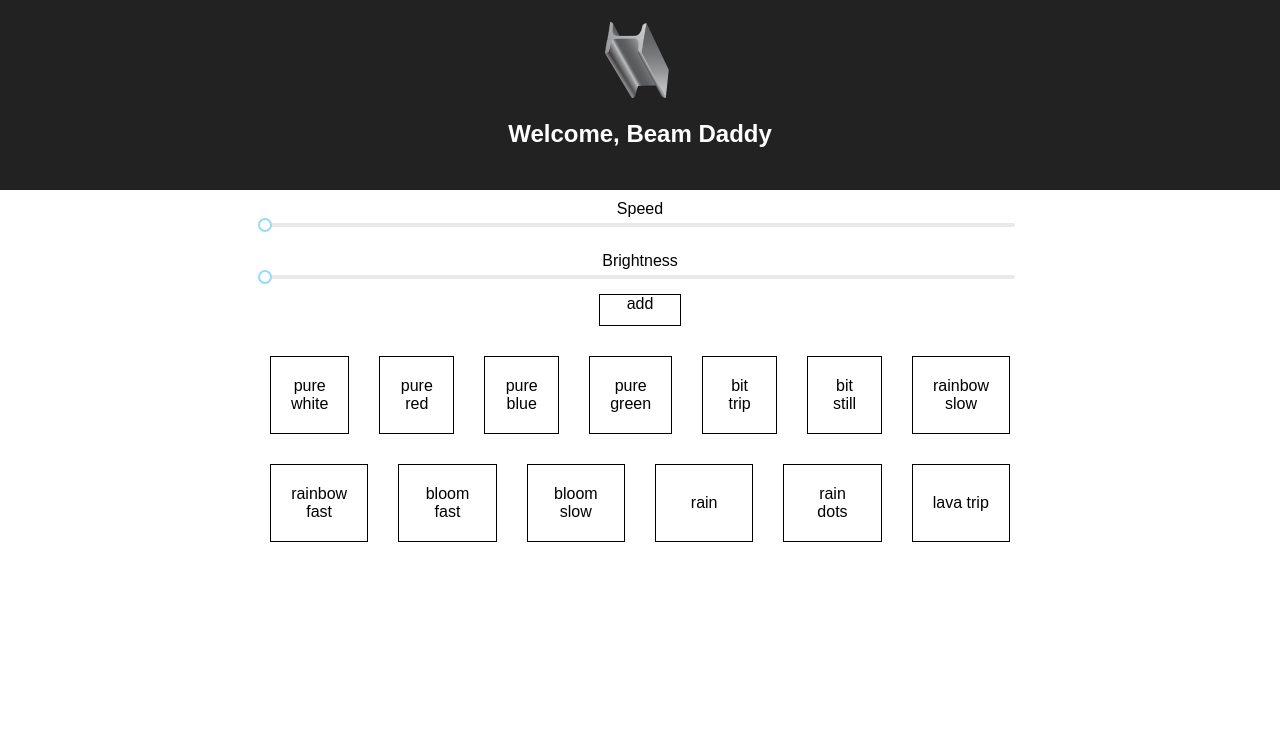
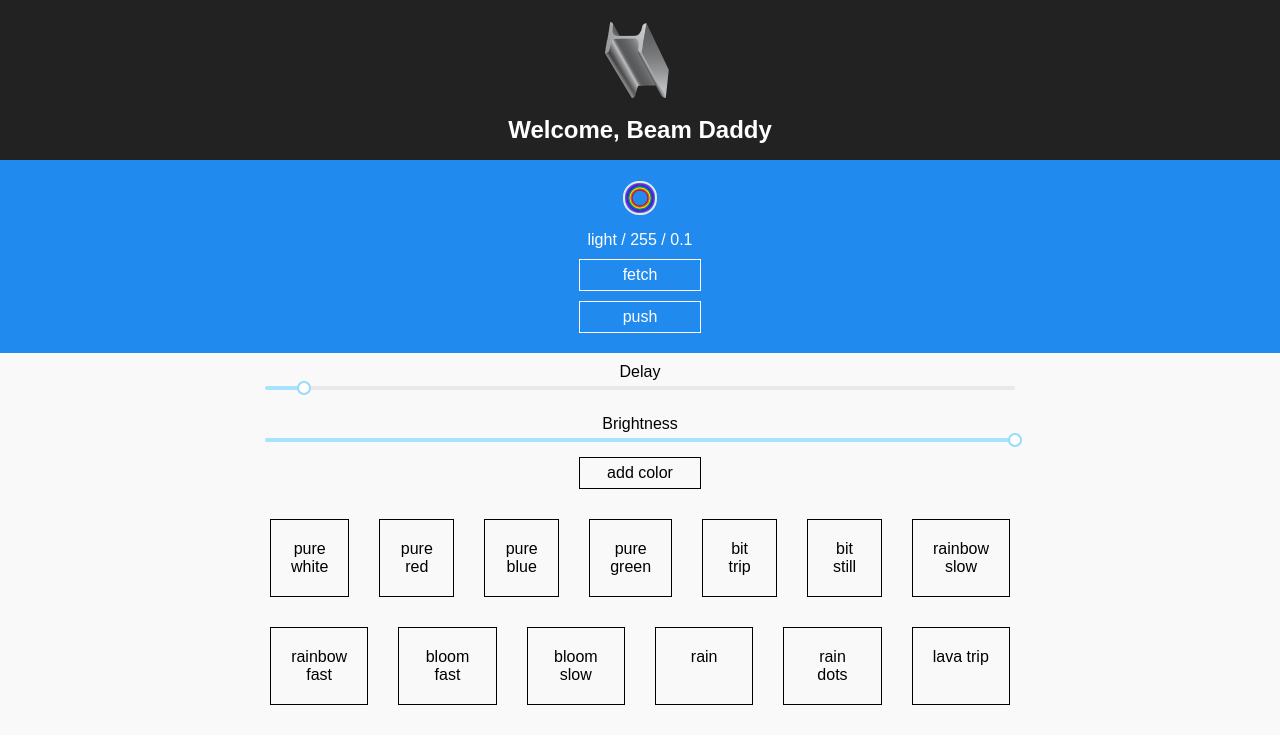
Before and after one commit to rblakemesser/beamdaddy, a React (Create React App) app: page / in a window 1280 px wide. Shown: the top 744 px of the page. Built offline with nearby package versions, Linux system fonts and the light colour scheme.

Commit message:
lol proof of concept

```diff
--- a/package.json
+++ b/package.json
@@ -10,7 +10,8 @@
     "react-dom": "^16.0.0",
     "react-redux": "^5.0.6",
     "react-scripts": "1.0.17",
-    "redux": "^3.7.2"
+    "redux": "^3.7.2",
+    "redux-thunk": "^2.2.0"
   },
   "scripts": {
     "start": "react-scripts start",
--- a/src/App.css
+++ b/src/App.css
@@ -1,17 +1,20 @@
 .App {
   text-align: center;
+  background-color: #F9F9F9;
 }
 
 .App-logo {
   animation: App-logo-spin infinite 20s linear;
   height: 80px;
+  margin-top: 20px;
 }
 
 .App-header {
   background-color: #222;
-  height: 150px;
-  padding: 20px;
   color: white;
+
+  display: flex;
+  flex-direction: column;
 }
 
 .App-title {
--- a/src/App.js
+++ b/src/App.js
@@ -2,6 +2,7 @@ import React, { Component } from 'react';
 import beam from './beam.svg';
 import BeamPresetsMenu from './BeamPresetsMenu';
 import BeamSlider from './BeamSlider';
+import BeamStatus from './BeamStatus';
 import ColorList from './ColorList';
 import './App.css';
 
@@ -13,11 +14,12 @@ class App extends Component {
         <header className="App-header">
           <img src={beam} className="App-logo" alt="logo" />
           <h1 className="App-title">Welcome, Beam Daddy</h1>
+          <BeamStatus />
         </header>
 
         <div style={{maxWidth: '800px', display: 'flex', flexDirection: 'column', alignSelf: 'center'}}>
-          <BeamSlider label="Speed" min={1} max={20} />
-          <BeamSlider label="Brightness" min={0} max={255} />
+          <BeamSlider attrName="delay" label="Delay" min={1} max={20} />
+          <BeamSlider attrName="brightness" label="Brightness" min={0} max={255} />
           <ColorList />
 
           <BeamPresetsMenu />
--- a/src/BeamPresetsMenu.js
+++ b/src/BeamPresetsMenu.js
@@ -1,4 +1,7 @@
 import React, { Component } from 'react';
+import config from './config';
+import { connect } from 'react-redux';
+import { setBeam } from './actions';
 
 
 const buttonConfigs = [
@@ -93,28 +96,30 @@ const buttonConfigs = [
 
 class BeamPreset extends Component {
   onClick(e) {
-    fetch('https://blendra.ngrok.io', {
-      method: 'POST',
-      headers: {
-        'Content-Type': 'application/json'
-      },
-      body: JSON.stringify({
-        animation: this.props.animation,
-        colors: this.props.colors,
-        delay: this.props.delay,
-        brightness: this.props.brightness,
-      })
-    })
+    this.props.setBeam();
   }
 
   render() {
     return (
-      <div onClick={e => this.onClick(e)} style={{'flex': 1, 'padding': '20px', 'margin': '15px', 'border': '1px solid black', 'alignContent': 'center', 'justifyContent': 'center'}}>
+      <div onClick={e => this.onClick(e)} style={{'flex': 1, 'padding': '20px', 'margin': '15px', 'border': '1px solid black', flexDirection: 'column', 'justifyContent': 'center'}}>
         {this.props.name}
       </div>
     );
   }
 }
+
+
+BeamPreset = connect(
+  state => ({}),
+  (dispatch, ownProps) => ({
+    setBeam: () => dispatch(setBeam(
+      ownProps.delay,
+      ownProps.brightness,
+      ownProps.animation,
+      ownProps.colors
+    ))
+  })
+)(BeamPreset)
 
 
 export default class BeamPresetsMenu extends Component {
--- a/src/BeamSlider.js
+++ b/src/BeamSlider.js
@@ -1,27 +1,48 @@
 import React, { Component } from 'react';
+import { connect } from 'react-redux';
 import Slider from 'rc-slider';
 import _ from 'lodash';
 import 'rc-slider/assets/index.css';
+import { changeAttribute } from './actions';
 
 
 class BeamSlider extends Component {
 
   onSliderChange(newVal) {
-    console.log(newVal);
+    if (this.props.attrName === 'delay') {
+      newVal /= 20;
+    }
+
+    this.props.changeAttribute(newVal);
   }
 
   render() {
+    let val = this.props.attrName === 'delay' ? this.props.delay : this.props.brightness;
+    if (this.props.attrName === 'delay') {
+      val *= 20;
+    }
+
     return (
       <div style={{margin: '10px 25px'}}>
         <div>{this.props.label}</div>
         <Slider
           min={this.props.min}
           max={this.props.max}
-          onChange={_.throttle(newVal => this.onSliderChange(newVal), 1000)}
+          value={val}
+          onChange={newVal => this.onSliderChange(newVal)}
         />
       </div>
     );
   }
 }
 
+
+BeamSlider = connect(
+  state => ({delay: state.beamState.delay, brightness: state.beamState.brightness}),
+  (dispatch, ownProps) => ({
+    changeAttribute: newVal => dispatch(changeAttribute(ownProps.attrName, newVal))
+  })
+)(BeamSlider);
+
+
 export default BeamSlider;
--- /dev/null
+++ b/src/BeamStatus.js
@@ -0,0 +1,90 @@
+import React, { Component } from 'react';
+import { connect } from 'react-redux';
+import _ from 'lodash';
+import { getStatus, setBeam, postState } from './actions';
+import rainbow from './rainbow.svg';
+
+
+class CurrentColor extends Component {
+  render() {
+    return (
+      <div style={{
+        backgroundColor: this.props.color,
+        height: '30px',
+        width: '30px',
+        borderRadius: '16px',
+        border: '2px solid #eaeaea',
+        margin: '1px'
+      }}></div>
+    );
+  }
+}
+
+
+class CurrentColors extends Component {
+  renderRainbow() {
+    return <img style={{border: '2px solid #eaeaea', height: '30px', width: '30px', borderRadius: '16px', margin: '1px'}} src={rainbow} />;
+  }
+
+  render() {
+    return (
+      <div style={{
+        display: 'flex', flexDirection: 'row',
+        justifyContent: 'center', alignItems: 'center'
+      }}>
+        {this.props.colors.map((c, n) => {
+          return <CurrentColor key={n} color={c} />;
+        })}
+        {this.props.colors.length ? '' : this.renderRainbow()}
+      </div>
+    );
+  }
+}
+
+
+class BeamStatus extends Component {
+  onFetch(e) {
+    e.preventDefault();
+    getStatus().then(s => {
+      return this.props.setBeam(s.delay, s.brightness, s.animation, s.colors);
+    })
+  }
+
+  onPush(e) {
+    e.preventDefault();
+    postState({
+      delay: this.props.delay,
+      brightness: this.props.brightness,
+      animation: this.props.animation,
+      colors: this.props.colors
+    })
+  }
+
+  render() {
+    return (
+      <div style={{
+        display: 'flex', flexDirection: 'column',
+        justifyContent: 'center', alignItems: 'center',
+        backgroundColor: '#208aee', paddingTop: '20px', paddingBottom: '20px'
+      }}>
+        <CurrentColors colors={this.props.colors} />
+        <div style={{marginTop: '15px'}}>
+          {this.props.animation} / {this.props.brightness} / {this.props.delay}
+        </div>
+        <div onClick={e => this.onFetch(e)} style={{width: '120px', height: '30px', border: '1px solid white', display: 'flex', justifyContent: 'center', alignItems: 'center', marginTop: '10px'}}>fetch</div>
+        <div onClick={e => this.onPush(e)} style={{width: '120px', height: '30px', border: '1px solid white', display: 'flex', justifyContent: 'center', alignItems: 'center', marginTop: '10px'}}>push</div>
+      </div>
+    );
+  }
+}
+
+
+BeamStatus = connect(
+  state => (state.beamState),
+  (dispatch, ownProps) => ({
+    setBeam: (delay, brightness, animation, colors) => dispatch(setBeam(delay, brightness, animation, colors))
+  })
+)(BeamStatus);
+
+
+export default BeamStatus;
--- a/src/ColorList.js
+++ b/src/ColorList.js
@@ -2,19 +2,33 @@ import React, { Component } from 'react';
 import { HuePicker } from 'react-color';
 import { connect } from 'react-redux';
 
-import { addColor, removeColor } from './actions';
+import { addColor, removeColor, changeColor } from './actions';
 
 
 class ColorItem extends Component {
+
+  onChange(newColor) {
+    if (this.props.color !== newColor.hex) {
+      this.props.change(newColor.hex);
+    }
+  }
+
   render() {
     return (
       <div style={{flexDirection: 'row', display: 'flex', 'margin': '10px 20px', 'justifyContent': 'center', 'alignItems': 'center'}}>
-        <HuePicker color={this.props.color} />
+        <HuePicker color={this.props.color} onChangeComplete={e => this.onChange(e)}/>
         <RemoveColor position={this.props.position} />
       </div>
     )
   }
 }
+
+ColorItem = connect(
+  state => ({}),
+  (dispatch, ownProps) => ({
+    change: c => dispatch(changeColor(ownProps.position, c))
+  })
+)(ColorItem);
 
 
 class RemoveColor extends Component {
@@ -50,8 +64,8 @@ let AddColor = ({dispatch}) => {
         e.preventDefault();
         dispatch(addColor(hex));
       }}
-    style={{width: '80px', height: '30px', border: '1px solid black'}}>
-      add
+    style={{width: '120px', height: '30px', border: '1px solid black', display: 'flex', flexDirection: 'column', justifyContent: 'center'}}>
+      add color
     </div>
   );
 }
@@ -61,12 +75,11 @@ AddColor = connect()(AddColor);
 
 class ColorList extends Component {
   render() {
-
     return (
       <div style={{display: 'flex', 'flexDirection': 'column', alignItems: 'center'}}>
 
-        {this.props.colors.map((c, i) => <ColorItem key={i} position={i} color={c} />)}
         <AddColor />
+        {this.props.beamState.colors.map((c, i) => <ColorItem key={i} position={i} color={c} />)}
 
       </div>
     );
@@ -74,7 +87,7 @@ class ColorList extends Component {
 }
 
 ColorList = connect(
-  state => ({colors: state.colors})
+  state => ({beamState: state.beamState})
 )(ColorList)
 
 export default ColorList;
--- a/src/actions.js
+++ b/src/actions.js
@@ -1,3 +1,35 @@
+import config from './config';
+
+export const postState = beamState => {
+  return fetch(config.backend_host, {
+    method: 'POST',
+    headers: {
+      'Content-Type': 'application/json'
+    },
+    body: JSON.stringify({
+      animation: beamState.animation,
+      colors: beamState.colors,
+      delay: beamState.delay,
+      brightness: beamState.brightness,
+    })
+  });
+};
+
+
+export const getStatus = () => {
+  return fetch(config.backend_host, {
+    method: 'GET',
+    headers: {
+      'Content-Type': 'application/json'
+    }
+  }).then((resp) => {
+    return resp.json().then(j => {
+      return j;
+    })
+  })
+}
+
+
 export const addColor = hex => ({
   type: 'ADD_COLOR',
   hex
@@ -7,3 +39,23 @@ export const removeColor = position => ({
   type: 'REMOVE_COLOR',
   position
 });
+
+export const changeColor = (position, hex) => ({
+  type: 'CHANGE_COLOR',
+  position,
+  hex
+})
+
+export const changeAttribute = (attrName, newVal) => ({
+  type: 'CHANGE_ATTRIBUTE',
+  attrName,
+  newVal
+})
+
+export const setBeam = (delay, brightness, animation, colors) => ({
+  type: 'SET_BEAM',
+  delay,
+  brightness,
+  animation,
+  colors
+})
--- /dev/null
+++ b/src/config.js
@@ -0,0 +1,5 @@
+const config = {
+  backend_host: 'https://blendra.ngrok.io'  // 'http://localhost:5555'
+};
+
+export default config;
--- a/src/index.js
+++ b/src/index.js
@@ -4,13 +4,16 @@ import { Provider } from 'react-redux';
 import './index.css';
 import App from './App';
 import registerServiceWorker from './registerServiceWorker';
-import { createStore } from 'redux';
+import { createStore, applyMiddleware } from 'redux';
+import thunk from 'redux-thunk';
 import beamDaddyReducers from './reducers';
 
 
 const store = createStore(
   beamDaddyReducers,
-  window.__REDUX_DEVTOOLS_EXTENSION__ && window.__REDUX_DEVTOOLS_EXTENSION__()
+  {beamState: {animation: 'light', colors: [], brightness: 255, delay: .1}},
+  window.__REDUX_DEVTOOLS_EXTENSION__ && window.__REDUX_DEVTOOLS_EXTENSION__(),
+  applyMiddleware(thunk)
 );
 
 ReactDOM.render(
--- a/src/reducers.js
+++ b/src/reducers.js
@@ -1,25 +1,61 @@
 import { combineReducers } from 'redux';
 
 
-const colors = (state = [], action) => {
+const beamState = (state = {}, action) => {
+  let newState;
+
   switch (action.type) {
+
     case 'ADD_COLOR':
-      return [
+      return {
         ...state,
-        action.hex
-      ]
+        colors: [
+          ...state.colors,
+          action.hex
+        ]
+      };
+
     case 'REMOVE_COLOR':
-      return [
-        ...state.slice(0, action.position),
-        ...state.slice(action.position + 1)
-      ]
+      return {
+        ...state,
+        colors: [
+          ...state.colors.slice(0, action.position),
+          ...state.colors.slice(action.position + 1)
+        ]
+      };
+
+    case 'CHANGE_COLOR':
+      newState = {
+        ...state,
+        colors: [...state.colors]
+      };
+      newState.colors[action.position] = action.hex;
+      return newState;
+
+    case 'CHANGE_ATTRIBUTE':
+      newState = {
+        ...state,
+        colors: [...state.colors]
+      };
+      newState[action.attrName] = action.newVal;
+      return newState;
+
+    case 'SET_BEAM':
+      return {
+        animation: action.animation,
+        colors: action.colors ? [...action.colors] : [],
+        brightness: action.brightness,
+        delay: action.delay
+      };
+
     default:
-      return state
+      return state;
+
   }
 }
 
 const beamDaddyReducers = combineReducers({
-  colors
+  beamState
 });
 
 export default beamDaddyReducers;
```
Also changed, not shown: src/rainbow.svg (added), 1 other file (tests, documents, lock files or other folders).
